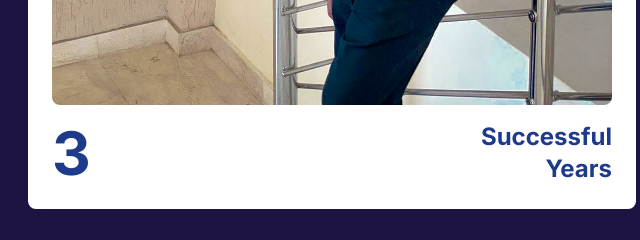
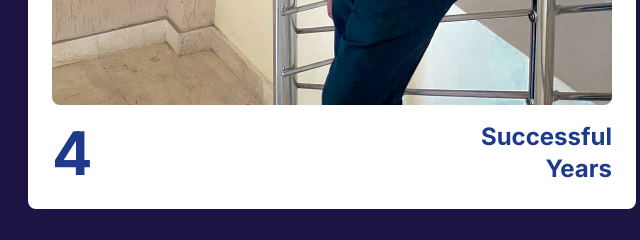
Before and after one commit to developertahaa/TahaFarooqui, a plain HTML site: page index.html in a window 1280 px wide. Shown: the part 2180-2420 px from the top of the page, 4-644 px from the left. Drawn offline with nearby package versions, Linux system fonts and the light colour scheme.

Commit message:
Update index.html

```diff
--- a/index.html
+++ b/index.html
@@ -176,7 +176,7 @@
                             <img src="images/profile.jpg" alt="Alan Walker working on a laptop"
                                 class="rounded-lg mb-4">
                             <div class="flex items-center justify-between">
-                                <div class="text-6xl font-bold">3</div>
+                                <div class="text-6xl font-bold">4</div>
                                 <div class="text-right">
                                     <div class="text-2xl font-bold">Successful</div>
                                     <div class="text-2xl font-bold">Years</div>
```
